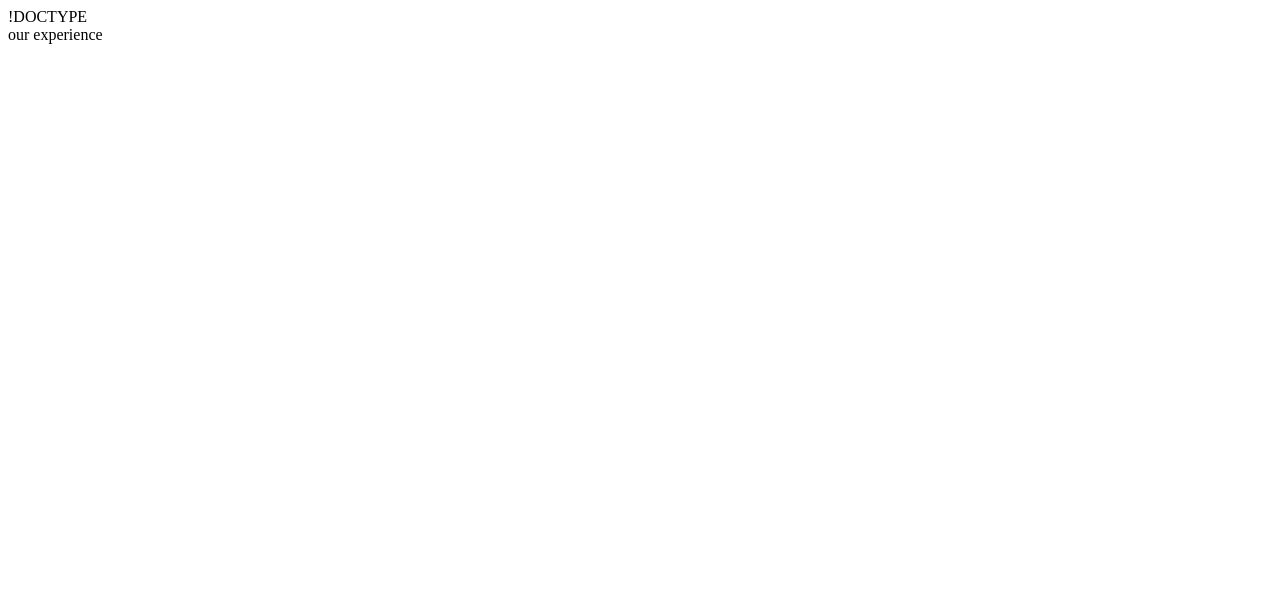
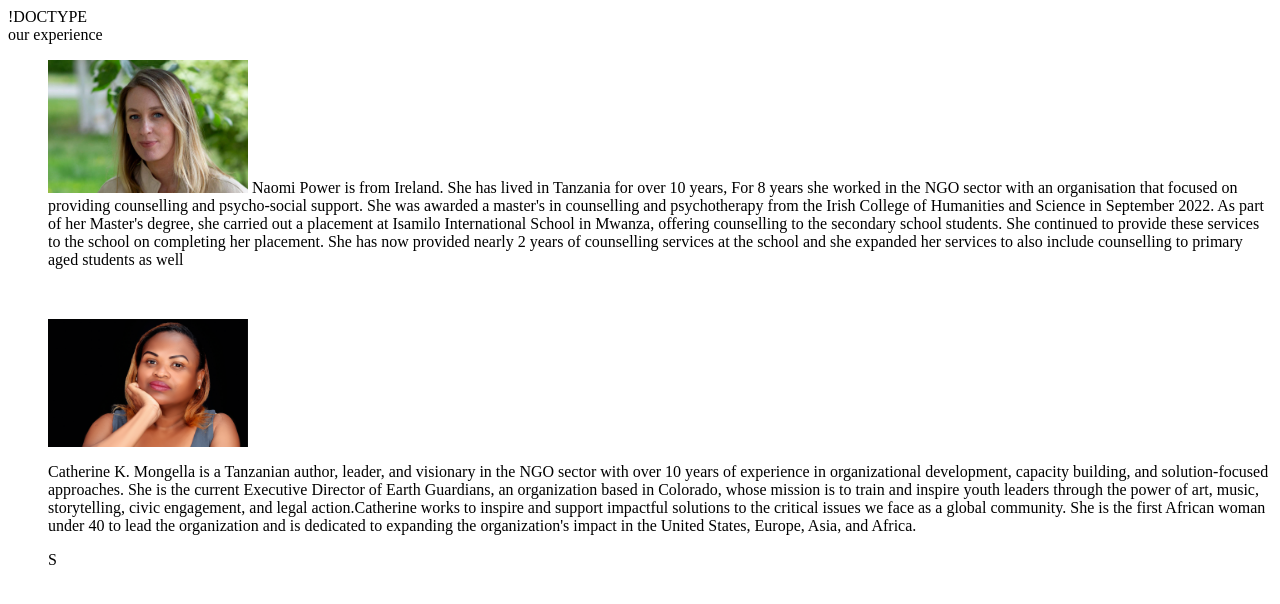
Before and after one commit to BERTHA652/DOCHAS, a plain HTML site: page experience.html in a window 1280 px wide. Drawn offline with Linux system fonts and the light colour scheme.

Commit message:
i create a paragraph

```diff
--- a/experience.html
+++ b/experience.html
@@ -7,7 +7,33 @@
         <section id="experience">
             <div class="experience">our experience</div>
             <ul>
-                           </ul>
+                <p ><img src="naom.jpg"heiht=80 width="200";text-align:left;padding:20px>
+                    Naomi Power is from Ireland. She has lived in Tanzania for over 10 years,
+                    For 8 years she worked in the NGO sector with an organisation that focused on providing
+                    counselling and psycho-social support.
+                    She was awarded a master's in counselling and psychotherapy
+                    from the Irish College of Humanities and Science in September 2022.
+                    As part of her Master's degree,
+                    she carried out a placement at Isamilo International School in Mwanza,
+                    offering counselling to the secondary school students.
+                    She continued to provide these services to the school on completing her placement.
+                    She has now provided nearly 2 years of counselling services at the school
+                    and she expanded her services to also include counselling to primary aged students as well
+                </p><br>
+
+
+                <p ><img src="catherin.jpg"heiht=80 width="200";text-align:left> <p text-align:right; padding:20px>
+                    Catherine K. Mongella is a Tanzanian author, leader, and visionary in the NGO sector
+                    with over 10 years of experience in organizational development,
+                    capacity building, and solution-focused approaches.
+                    She is the current Executive Director of Earth Guardians, an organization based in Colorado,
+                    whose mission is to train and inspire youth leaders through the power of art, music, storytelling,
+                    civic engagement, and legal action.Catherine works to inspire
+                    and support impactful solutions to the critical issues we face as a global community.
+                    She is the first African woman under 40 to lead the organization and
+                    is dedicated to expanding the organization's impact in the United States, Europe, Asia, and Africa.</p>S
+                </p>
+            </ul>
         </section>
     </body>
 </html>
```
Also changed, not shown: catherin.jpg (added), naom.jpg (added).
